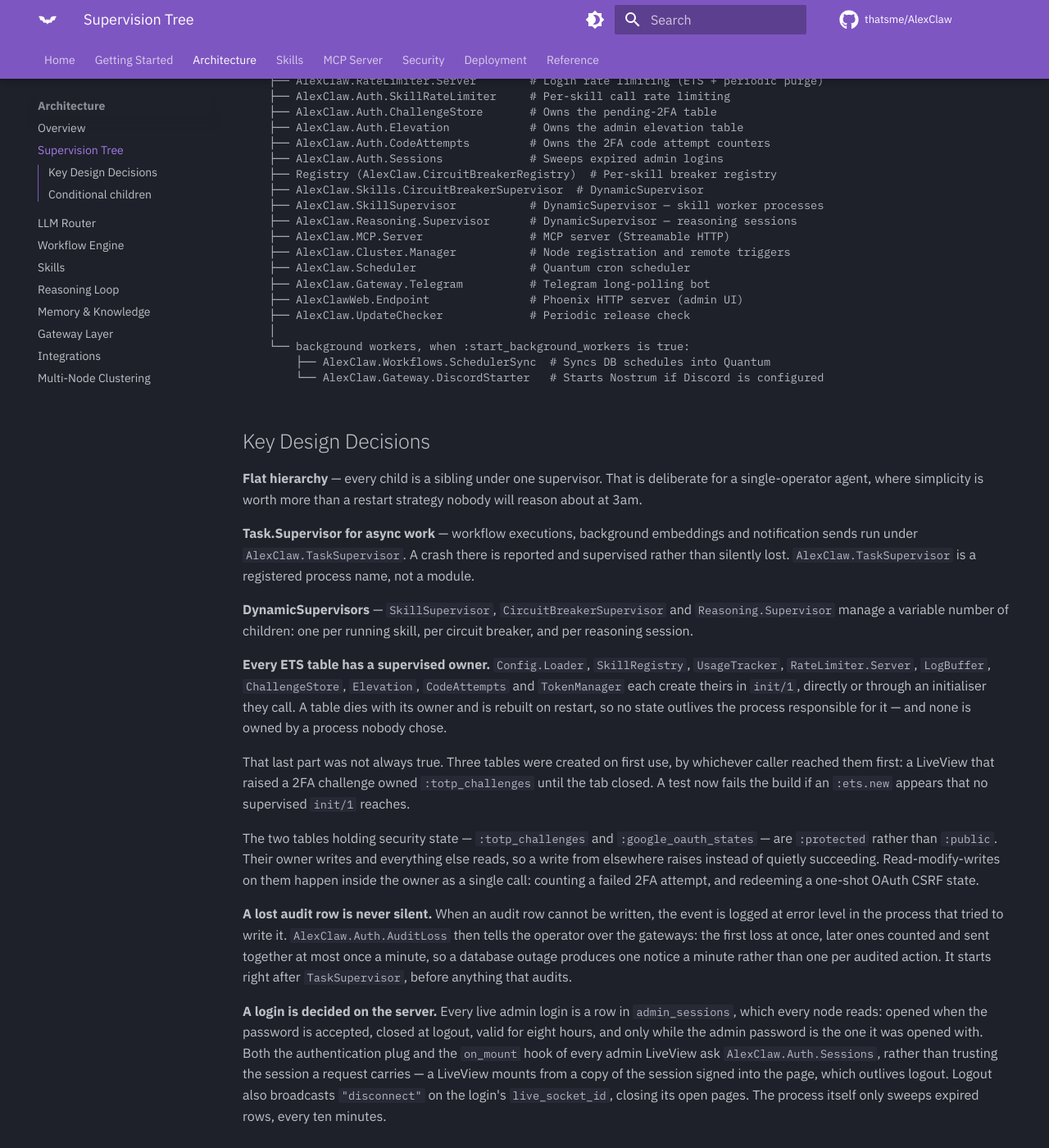
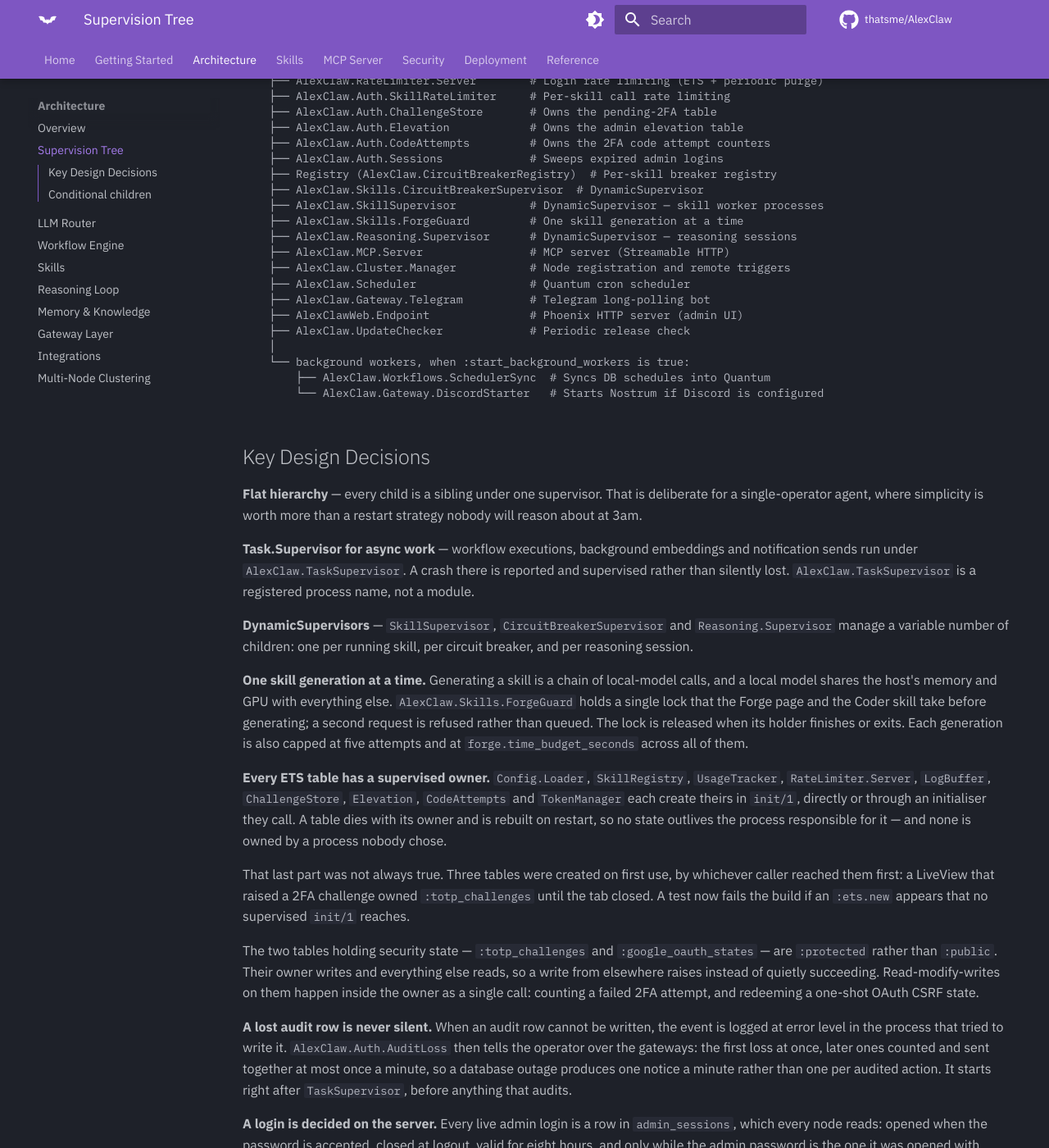
Before and after one commit to thatsme/AlexClaw, an MkDocs documentation site: the page built from docs/architecture/supervision-tree.md, in a window 1280 px wide and 1400 px high, scrolled down 480 px. Shown: the whole window at 82% size. Built offline with MkDocs 1.6.1 and Material for MkDocs 9.7.7, drawn with Linux system fonts in a browser that asks for light colours; comment, search, counter and statistics services are not loaded.

Commit message:
fix(forge): one generation at a time, within a time budget; repairs send only the code and its error
AlexClaw.Skills.ForgeGuard holds one lock that the Forge page and the
Coder skill take before generating. A second request is refused, not
queued; the lock is released when its holder finishes or exits. A
generation makes at most 5 attempts, within forge.time_budget_seconds
(default 600) across all of them.

After a failed attempt that left code, the next one sends the goal,
that code and its error (each of goal and error capped at 2,000
characters), with the skill rules as the system prompt. It no longer
repeats the knowledge-base context, or the query rewrites that built
it. The first attempt fits its knowledge-base chunks, whole and in
priority order, to the provider's window.

```diff
--- a/docs/architecture/supervision-tree.md
+++ b/docs/architecture/supervision-tree.md
@@ -26,6 +26,7 @@ AlexClaw.Application (one_for_one)
   ├── Registry (AlexClaw.CircuitBreakerRegistry)  # Per-skill breaker registry
   ├── AlexClaw.Skills.CircuitBreakerSupervisor  # DynamicSupervisor
   ├── AlexClaw.SkillSupervisor           # DynamicSupervisor — skill worker processes
+  ├── AlexClaw.Skills.ForgeGuard         # One skill generation at a time
   ├── AlexClaw.Reasoning.Supervisor      # DynamicSupervisor — reasoning sessions
   ├── AlexClaw.MCP.Server                # MCP server (Streamable HTTP)
   ├── AlexClaw.Cluster.Manager           # Node registration and remote triggers
@@ -53,6 +54,14 @@ a registered process name, not a module.
 **DynamicSupervisors** — `SkillSupervisor`, `CircuitBreakerSupervisor` and
 `Reasoning.Supervisor` manage a variable number of children: one per running
 skill, per circuit breaker, and per reasoning session.
+
+**One skill generation at a time.** Generating a skill is a chain of
+local-model calls, and a local model shares the host's memory and GPU with
+everything else. `AlexClaw.Skills.ForgeGuard` holds a single lock that the
+Forge page and the Coder skill take before generating; a second request is
+refused rather than queued. The lock is released when its holder finishes or
+exits. Each generation is also capped at five attempts and at
+`forge.time_budget_seconds` across all of them.
 
 **Every ETS table has a supervised owner.** `Config.Loader`, `SkillRegistry`,
 `UsageTracker`, `RateLimiter.Server`, `LogBuffer`, `ChallengeStore`,
```
Also changed, not shown: 10 other files.
